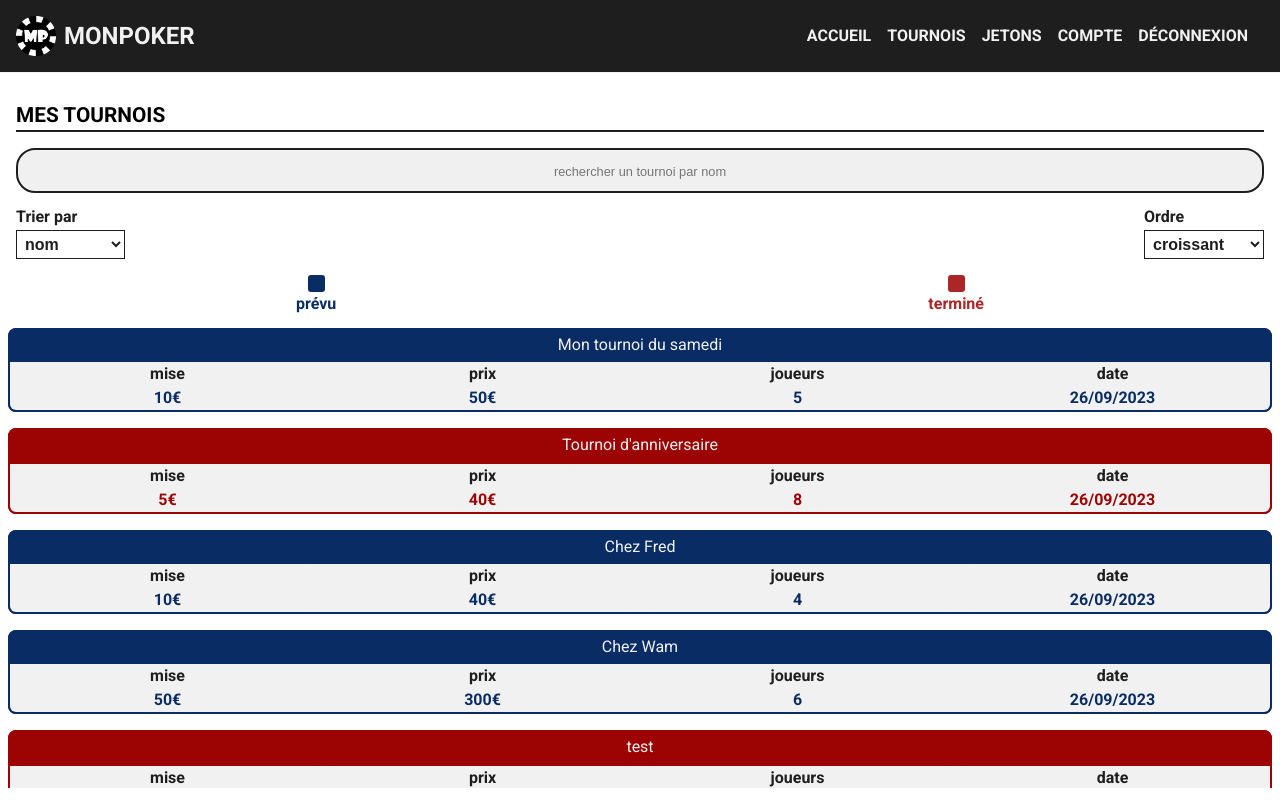
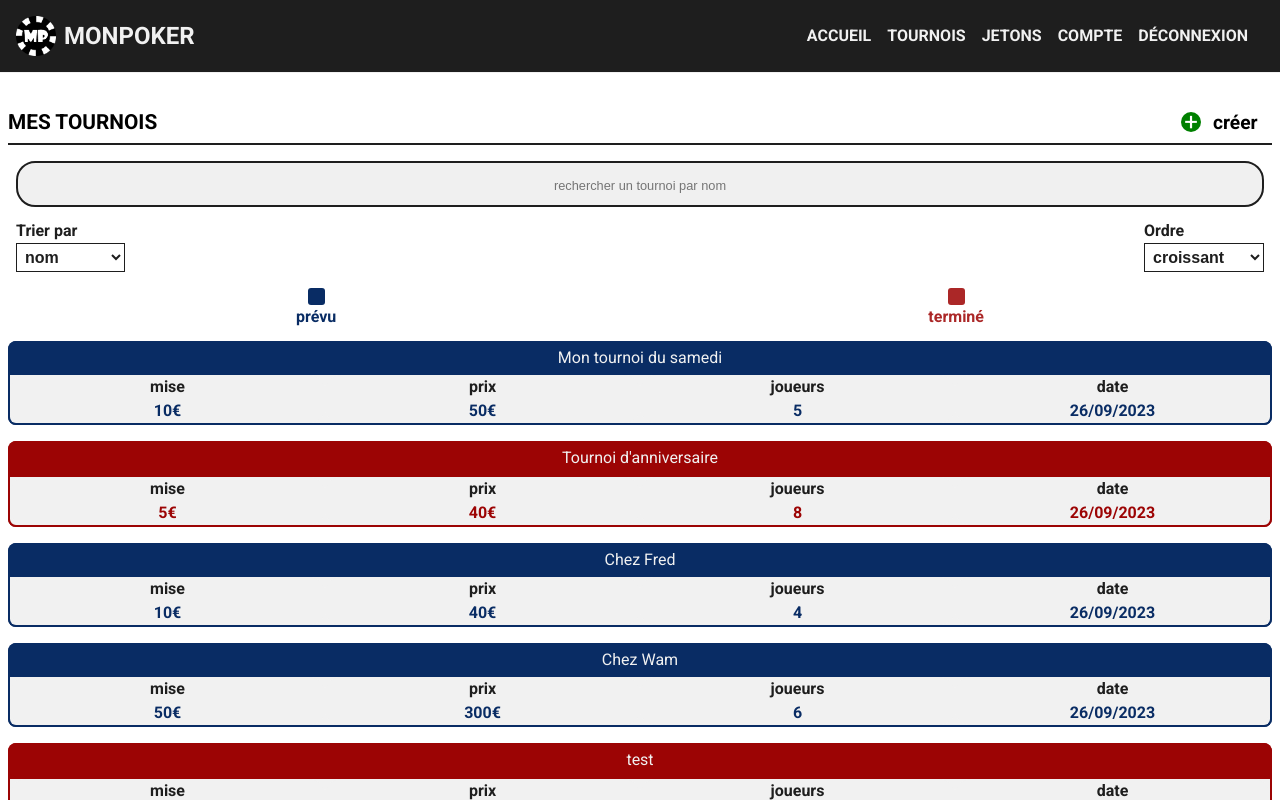
Before and after one commit to juan5987/monpoker-react, a React (Create React App) app: page /tournaments in a window 1280 px wide. Built offline with nearby package versions, Linux system fonts and the light colour scheme.

Commit message:
added create button, did some css

```diff
--- a/src/pages/Tournaments/Tournaments.tsx
+++ b/src/pages/Tournaments/Tournaments.tsx
@@ -2,11 +2,16 @@ import React from 'react'
 import Tournament from './components/Tournament'
 import '../../styles/tournaments.sass'
 
-const Home = () => {
+const Tournaments = () => {
+
   return (
     <div className='tournaments'>
       <div className="tournaments__title">
         <h2 className='tournaments__title__text'>Mes tournois</h2>
+        <div className="tournaments__title__button">
+          <div className="tournaments__title__button__plus">+</div>
+          <span className="tournaments__title__button__text">créer</span>
+        </div>
       </div>
       <section className="tournaments__searchbar">
         <input type="text" className="tournaments__searchbar__input" id="searchbar" name="searchbar" placeholder='rechercher un tournoi par nom' />
@@ -67,4 +72,4 @@ const Home = () => {
   )
 }
 
-export default Home;
+export default Tournaments;
--- a/src/styles/tournaments.sass
+++ b/src/styles/tournaments.sass
@@ -7,8 +7,8 @@
     &__title
         display: flex
         align-items: center
-        margin-bottom: 1rem
-        padding: 0 1rem
+        margin: 0 .5rem 1rem .5rem
+        border-bottom: 2px solid rgb(30,30,30)
 
         &__text
             width: 100%
@@ -16,7 +16,33 @@
             font-weight: bold
             font-size: 1.3rem
             padding-bottom: .25rem
-            border-bottom: 2px solid rgb(30,30,30)
+
+        &__button
+            display: flex
+            align-items: center
+            padding: .3em .6em
+            border-radius: 1rem
+            margin-bottom: .25rem
+            cursor: pointer
+            font-size: 1.5rem
+
+            &__plus
+                display: flex
+                justify-content: center
+                align-items: center
+                background-color: green
+                color: white
+                width: 20px
+                height: 20px
+                border-radius: 50%
+                margin-right: .5em
+
+            &__text
+                font-weight: bold
+                font-size: 1.2rem
+
+            &:hover
+                background-color: rgb(216, 216, 216)
 
     &__searchbar
         display: flex
```
Also changed, not shown: src/pages/Tournaments/components/Tournament.tsx (+1 -9 lines), src/types/tournament.ts (added, +8 -0 lines).
